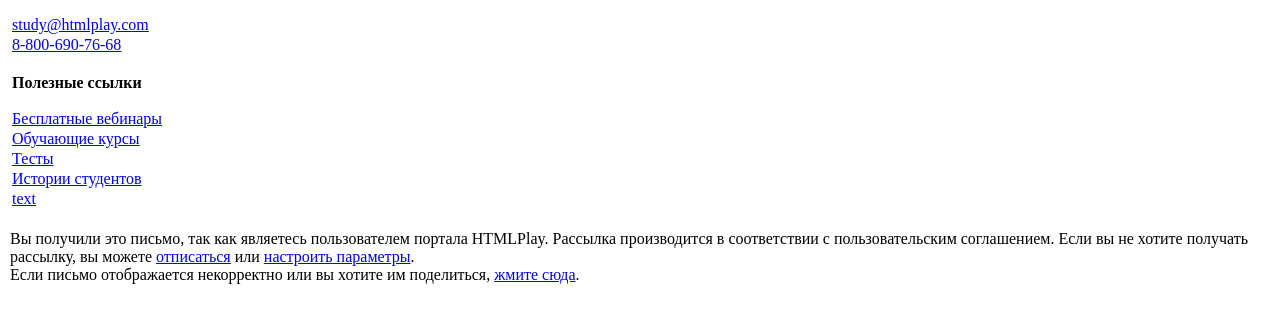
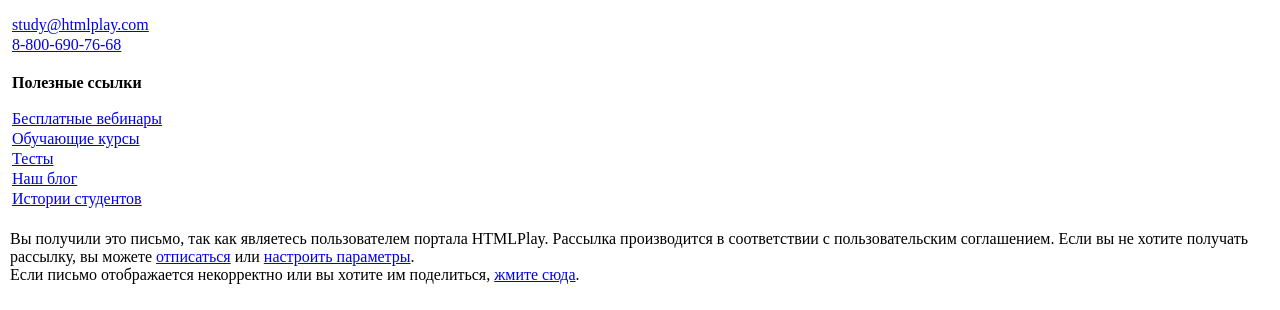
Before and after one commit to htmlacademy-email/928893-play-html-1, a plain HTML site: page 1-invitation/index.html in a window 1280 px wide. Shown: the part 1736-2046 px from the top of the page. Drawn offline with Linux system fonts and the light colour scheme.

Commit message:
Fix errors and improve markup

```diff
--- a/1-invitation/index.html
+++ b/1-invitation/index.html
@@ -23,6 +23,7 @@
               </td>
             </tr>
           </table>
+
           <!-- Хедер -->
           <table width="100%" cellspacing="0" cellpadding="0" border="0">
             <tr>
@@ -41,6 +42,7 @@
               </td>
             </tr>
           </table>
+
           <!-- Календарь -->
           <table width="100%" spacing="0" cellpadding="0" border="0">
             <tr>
@@ -75,6 +77,7 @@
               </td>
             </tr>
           </table>
+
           <!-- План вебинара -->
           <table width="100%" spacing="0" cellpadding="0" border="0">
             <tr>
@@ -123,6 +126,7 @@
               </td>
             </tr>
           </table>
+
           <!-- Ведущий -->
           <table width="100%" spacing="0" cellpadding="0" border="0">
             <tr>
@@ -149,6 +153,7 @@
               </td>
             </tr>
           </table>
+
           <!-- Розыгрыш призов -->
           <table width="100%" spacing="0" cellpadding="0" border="0">
             <tr>
@@ -172,6 +177,7 @@
               </td>
             </tr>
           </table>
+
           <!-- Меню -->
           <table width="100%" spacing="0" cellpadding="0" border="0">
             <tr>
@@ -221,7 +227,6 @@
                     </td>
                   </tr>
                 </table>
-
                 <table width="100%" spacing="0" cellpadding="0" border="0">
                   <tr>
                     <td>
@@ -245,18 +250,19 @@
                   </tr>
                   <tr>
                     <td>
-                      <a href="#">Истории студентов</a>
+                      <a href="#">Наш блог</a>
                     </td>
                   </tr>
                   <tr>
                     <td>
-                      <a href="#">text</a>
+                      <a href="#">Истории студентов</a>
                     </td>
                   </tr>
                 </table>
               </td>
             </tr>
           </table>
+
           <!-- Отписка -->
           <table width="100%" spacing="0" cellpadding="0" border="0">
             <tr>
```
Also changed, not shown: 2-welcome/index.html (+10 -3 lines), 3-promo/index.html (+1 -0 lines).
